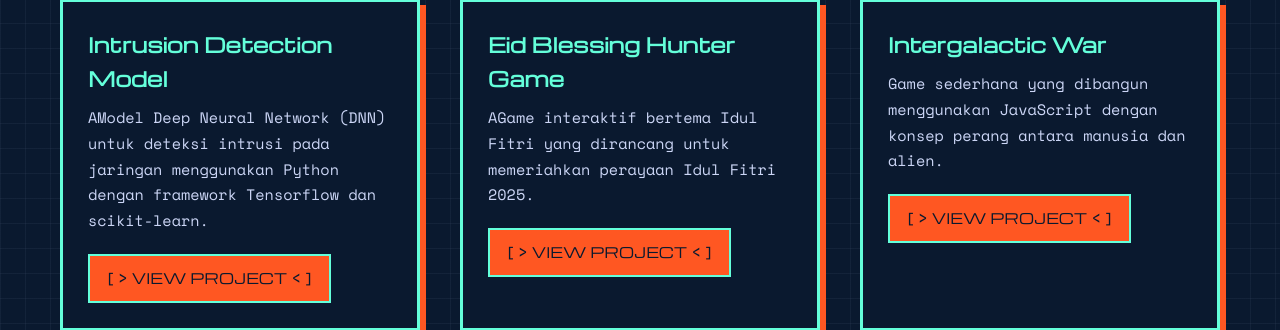
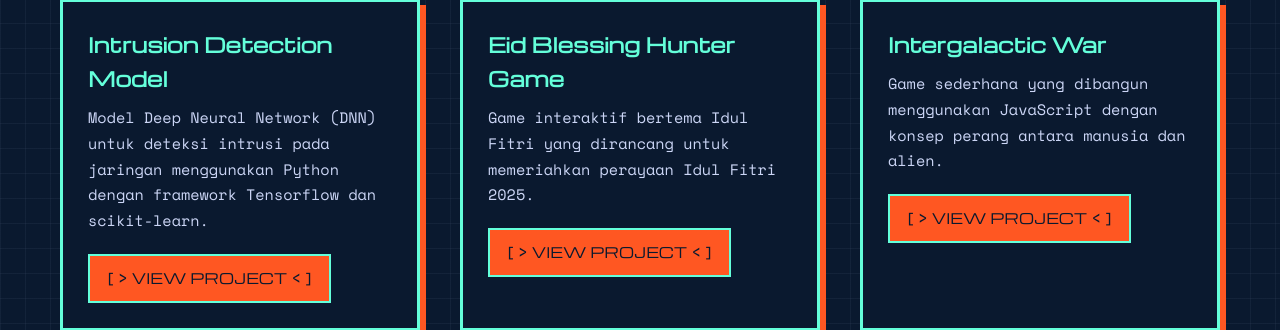
Before and after one commit to fikrinotes/personal-website, a Next.js app: page / in a window 1280 px wide. Shown: the part 477-807 px from the top of the page. Built offline with nearby package versions, Linux system fonts and the light colour scheme.

Commit message:
fix description of project in home page

```diff
--- a/src/app/page.js
+++ b/src/app/page.js
@@ -40,9 +40,9 @@ export default function Home() {
           {/* <!-- GRID PROYEK (BRUTALIST CARDS) --> */}
           <section className="projects-grid">
               {/* <!-- Kartu Proyek 1 --> */}
-              <ProjectCard title="Intrusion Detection Model" description="AModel Deep Neural Network (DNN) untuk deteksi intrusi pada jaringan menggunakan Python dengan framework Tensorflow dan scikit-learn." projectUrl="https://github.com/fikrinotes/DNN-IDS" />
+              <ProjectCard title="Intrusion Detection Model" description="Model Deep Neural Network (DNN) untuk deteksi intrusi pada jaringan menggunakan Python dengan framework Tensorflow dan scikit-learn." projectUrl="https://github.com/fikrinotes/DNN-IDS" />
               {/* <!-- Kartu Proyek 2 --> */}
-              <ProjectCard title="Eid Blessing Hunter Game" description="AGame interaktif bertema Idul Fitri yang dirancang untuk memeriahkan perayaan Idul Fitri 2025. " projectUrl="https://fikrinotes.github.io/eid-blessing-hunter-game/" />
+              <ProjectCard title="Eid Blessing Hunter Game" description="Game interaktif bertema Idul Fitri yang dirancang untuk memeriahkan perayaan Idul Fitri 2025. " projectUrl="https://fikrinotes.github.io/eid-blessing-hunter-game/" />
               {/* <!-- Kartu Proyek 3 --> */}
               <ProjectCard title="Intergalactic War" description="Game sederhana yang dibangun menggunakan JavaScript dengan konsep perang antara manusia dan alien. " projectUrl="https://fikrinotes.netlify.app/javascriptproject-menu/intergalacticwar/" />
               {/* <!-- Kartu Proyek 4 --> */}
```
